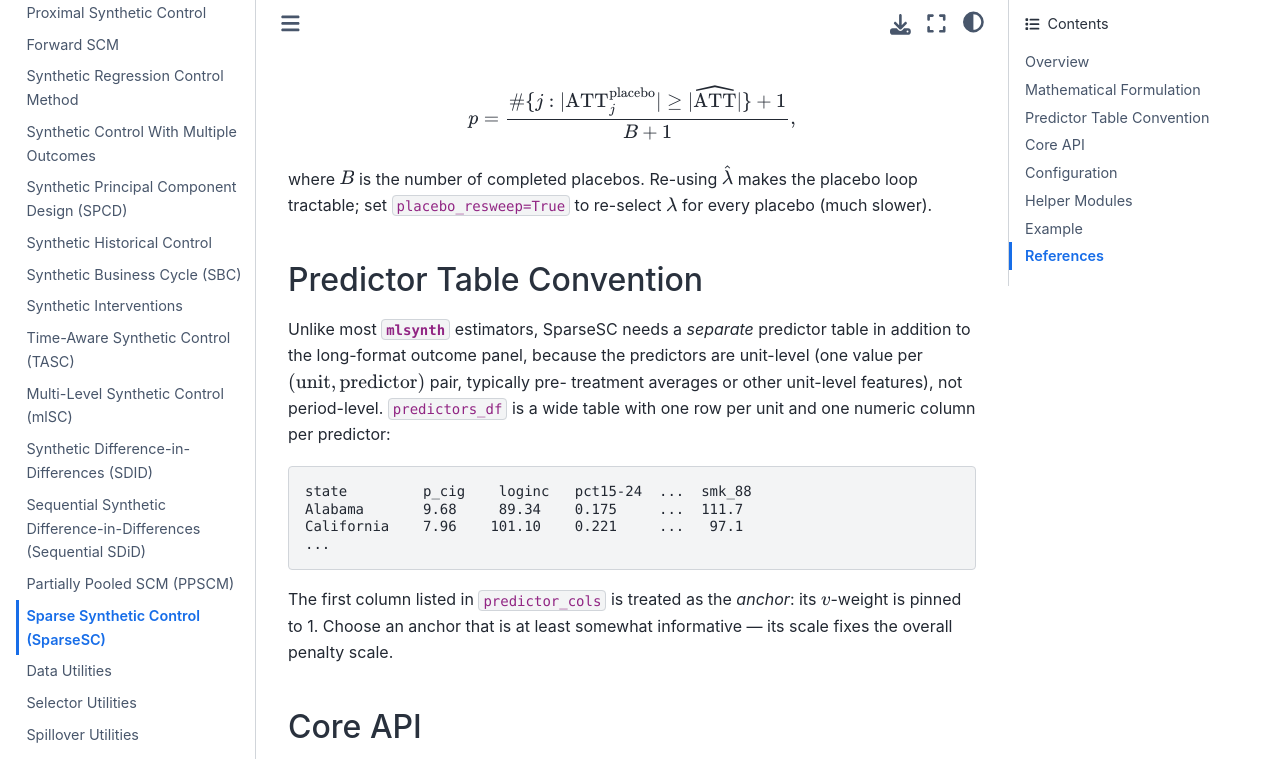
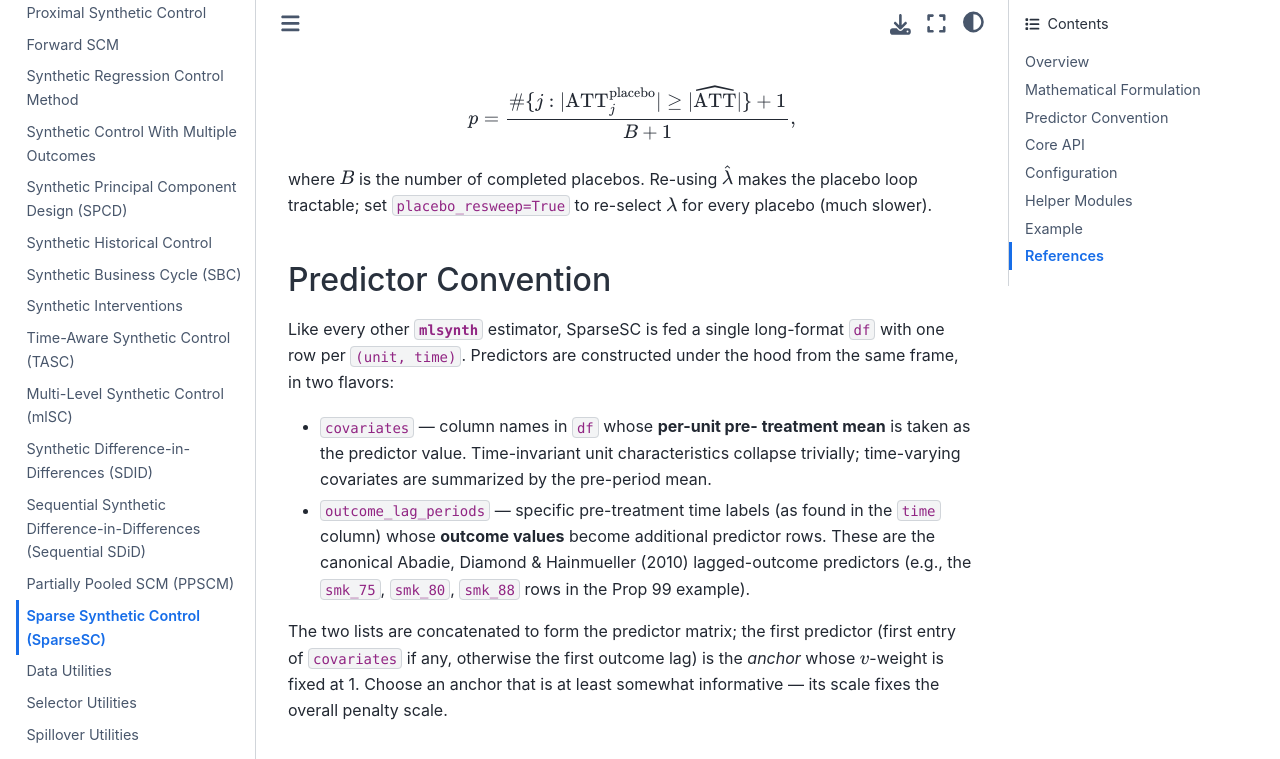
Before and after one commit to jgreathouse9/mlsynth, a Sphinx documentation site: the page built from docs/sparse_sc.rst, in a window 1280 px wide and 900 px high, scrolled down 2682 px, cut to the strip 0-759 px from the top of the window. Built offline with Sphinx 7.4.7 and the Sphinx Book theme 1.1.4, drawn with Linux system fonts in a browser that asks for light colours; pages that are not in the unit, such as notebooks, are missing from menus; some of the changed text lies outside the part shown.

Commit message:
Add files via upload

```diff
--- a/docs/sparse_sc.rst
+++ b/docs/sparse_sc.rst
@@ -153,28 +153,28 @@ where :math:`B` is the number of completed placebos. Re-using
 ``placebo_resweep=True`` to re-select :math:`\lambda` for every
 placebo (much slower).
 
-Predictor Table Convention
---------------------------
+Predictor Convention
+--------------------
 
-Unlike most :mod:`mlsynth` estimators, SparseSC needs a *separate*
-predictor table in addition to the long-format outcome panel,
-because the predictors are unit-level (one value per
-:math:`(\text{unit}, \text{predictor})` pair, typically pre-
-treatment averages or other unit-level features), not period-level.
-``predictors_df`` is a wide table with one row per unit and one
-numeric column per predictor:
+Like every other :mod:`mlsynth` estimator, SparseSC is fed a single
+long-format ``df`` with one row per ``(unit, time)``. Predictors
+are constructed under the hood from the same frame, in two flavors:
 
-.. code-block:: text
+* ``covariates`` — column names in ``df`` whose **per-unit pre-
+  treatment mean** is taken as the predictor value. Time-invariant
+  unit characteristics collapse trivially; time-varying covariates
+  are summarized by the pre-period mean.
+* ``outcome_lag_periods`` — specific pre-treatment time labels (as
+  found in the ``time`` column) whose **outcome values** become
+  additional predictor rows. These are the canonical Abadie,
+  Diamond & Hainmueller (2010) lagged-outcome predictors (e.g., the
+  ``smk_75``, ``smk_80``, ``smk_88`` rows in the Prop 99 example).
 
-   state         p_cig    loginc   pct15-24  ...  smk_88
-   Alabama       9.68     89.34    0.175     ...  111.7
-   California    7.96    101.10    0.221     ...   97.1
-   ...
-
-The first column listed in ``predictor_cols`` is treated as the
-*anchor*: its :math:`v`-weight is pinned to 1. Choose an anchor
-that is at least somewhat informative — its scale fixes the overall
-penalty scale.
+The two lists are concatenated to form the predictor matrix; the
+first predictor (first entry of ``covariates`` if any, otherwise
+the first outcome lag) is the *anchor* whose :math:`v`-weight is
+fixed at 1. Choose an anchor that is at least somewhat informative
+— its scale fixes the overall penalty scale.
 
 Core API
 --------
@@ -230,30 +230,23 @@ Example
    import pandas as pd
    from mlsynth import SparseSC
 
-   # Long-format outcome panel, one row per (unit, time).
-   df = pd.read_csv("smoking_long.csv")  # cigsale, treat in {0, 1}, etc.
-
-   # Unit-level predictor table, one row per unit.
-   X = pd.read_csv("smoking_predictors.csv")
-   predictors = [
-       "p_cig", "loginc", "pct15-24",
-       "pc_beer", "smk_75", "smk_80", "smk_88",
-   ]
+   # Long-format panel: one row per (state, year). Covariate columns
+   # (p_cig, loginc, pct15-24, pc_beer) sit alongside cigsale.
+   df = pd.read_csv("smoking_long.csv")
 
    results = SparseSC({
-       "df":                df,
-       "outcome":           "cigsale",
-       "treat":             "Proposition 99",
-       "unitid":            "state",
-       "time":              "year",
-       "predictors_df":     X,
-       "predictors_unitid": "state",
-       "predictor_cols":    predictors,   # first one is the v_1 = 1 anchor
-       "standardize":       True,         # default
-       "run_inference":     True,
-       "n_placebo":         None,         # use all donors
-       "placebo_resweep":   False,
-       "display_graphs":    True,
+       "df":                  df,
+       "outcome":             "cigsale",
+       "treat":               "Proposition 99",
+       "unitid":              "state",
+       "time":                "year",
+       "covariates":          ["p_cig", "loginc", "pct15-24", "pc_beer"],
+       "outcome_lag_periods": [1975, 1980, 1988],  # ADH lagged-outcome predictors
+       "standardize":         True,                # default
+       "run_inference":       True,
+       "n_placebo":           None,                # use all donors
+       "placebo_resweep":     False,
+       "display_graphs":      True,
    }).fit()
 
    print(results.att)                     # post-period ATT
```
